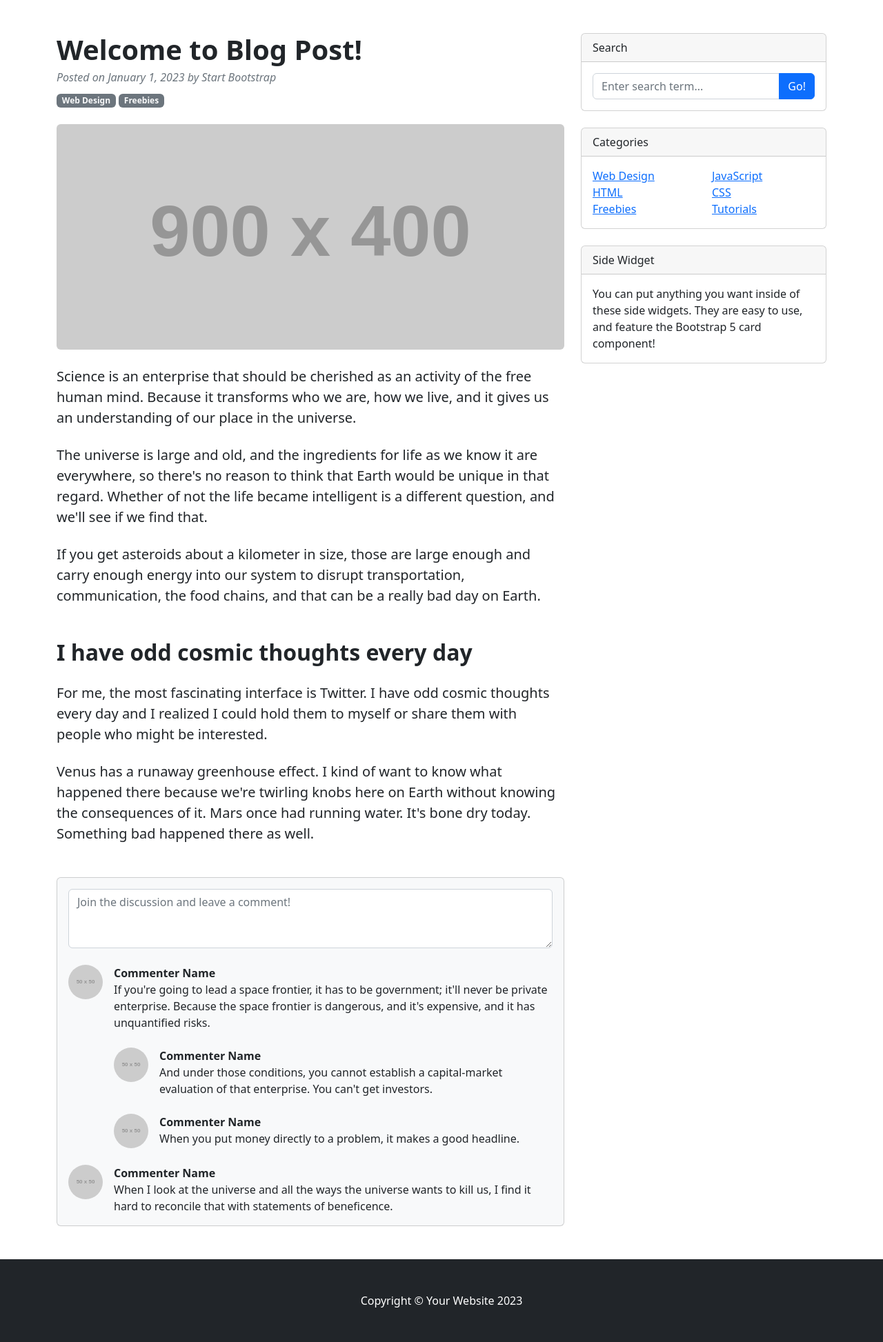
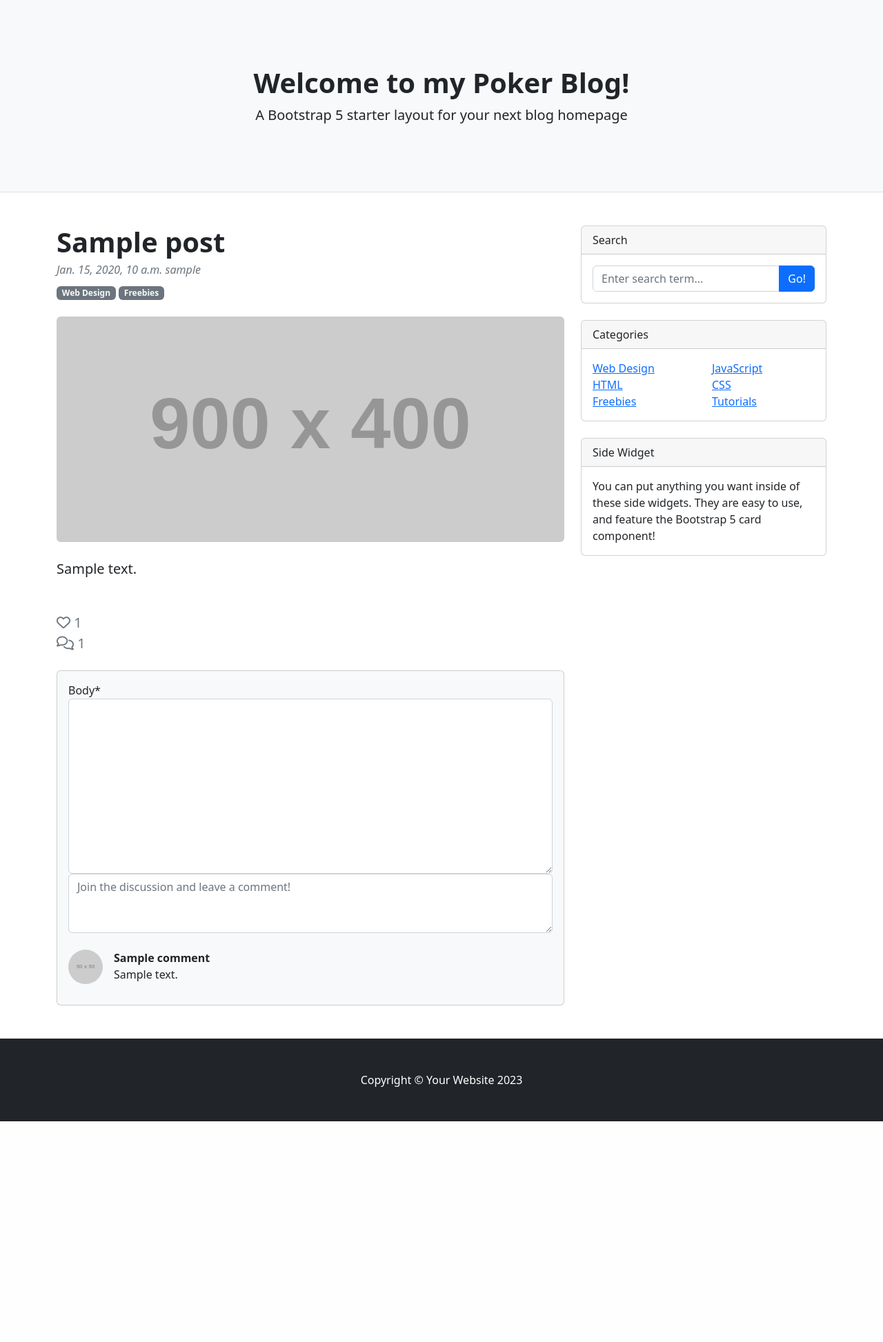
Before and after one commit to t0bes1/blog-poker, a Django app: a page that uses templates/post_detail.html in a window 1280 px wide. Shown: the part 56-2002 px from the top of the page at 69% size. After the commit the page ends 1682 px from the top, so only its background shows below. Run offline with Django 3.2, Linux system fonts and the light colour scheme; tables that the repository leaves empty hold one stand-in row (values such as "Sample post"); grey boxes labelled with a size stand in for pictures from a placeholder-image service; some libraries are stand-ins or nearby versions.

Commit message:
Add comments to post detail

```diff
--- a/pokerblog/settings.py
+++ b/pokerblog/settings.py
@@ -47,8 +47,11 @@
     'django.contrib.staticfiles',
     'cloudinary',
     'django_summernote',
+    'crispy_forms',
     'blog',
 ]
+
+CRISPY_TEMPLATE_PACK = 'bootstrap4'
 
 MIDDLEWARE = [
     'django.middleware.security.SecurityMiddleware',
--- a/templates/base.html
+++ b/templates/base.html
@@ -10,6 +10,7 @@
         <link rel="icon" type="image/x-icon" href="../media/favicon.ico" />
         <!-- Core theme CSS (includes Bootstrap)-->
         <link href="../static/css/styles.css" rel="stylesheet" />
+        <script src="https://kit.fontawesome.com/042d21b2dd.js" crossorigin="anonymous"></script>
     </head>
     <body>
         <!-- Responsive navbar-->
--- a/templates/post_detail.html
+++ b/templates/post_detail.html
@@ -1,33 +1,6 @@
-<!DOCTYPE html>
-<html lang="en">
-    <head>
-        <meta charset="utf-8" />
-        <meta name="viewport" content="width=device-width, initial-scale=1, shrink-to-fit=no" />
-        <meta name="description" content="" />
-        <meta name="author" content="" />
-        <title>Blog Post - Start Bootstrap Template</title>
-        <!-- Favicon-->
-        <link rel="icon" type="image/x-icon" href="../media/favicon.ico" />
-        <!-- Core theme CSS (includes Bootstrap)-->
-        <link href="../static/css/styles_post.css" rel="stylesheet" />
-    </head>
-    <body>
-        <!-- Responsive navbar-->
-        <nav class="navbar navbar-expand-lg navbar-dark bg-dark">
-            <div class="container">
-                <a class="navbar-brand" href="#!">Start Bootstrap</a>
-                <button class="navbar-toggler" type="button" data-bs-toggle="collapse" data-bs-target="#navbarSupportedContent" aria-controls="navbarSupportedContent" aria-expanded="false" aria-label="Toggle navigation"><span class="navbar-toggler-icon"></span></button>
-                <div class="collapse navbar-collapse" id="navbarSupportedContent">
-                    <ul class="navbar-nav ms-auto mb-2 mb-lg-0">
-                        <li class="nav-item"><a class="nav-link" href="#">Home</a></li>
-                        <li class="nav-item"><a class="nav-link" href="#!">About</a></li>
-                        <li class="nav-item"><a class="nav-link" href="#!">Contact</a></li>
-                        <li class="nav-item"><a class="nav-link active" aria-current="page" href="#">Blog</a></li>
-                    </ul>
-                </div>
-            </div>
-        </nav>
-        <!-- Page content-->
+{% extends "base.html" %}
+{% block content %}
+{% load crispy_forms_tags %}
         <div class="container mt-5">
             <div class="row">
                 <div class="col-lg-8">
@@ -36,9 +9,9 @@
                         <!-- Post header-->
                         <header class="mb-4">
                             <!-- Post title-->
-                            <h1 class="fw-bolder mb-1">Welcome to Blog Post!</h1>
+                            <h1 class="fw-bolder mb-1">{{ post.title }}</h1>
                             <!-- Post meta content-->
-                            <div class="text-muted fst-italic mb-2">Posted on January 1, 2023 by Start Bootstrap</div>
+                            <div class="text-muted fst-italic mb-2">{{ post.created_on }} {{ post.author }}</div>
                             <!-- Post categories-->
                             <a class="badge bg-secondary text-decoration-none link-light" href="#!">Web Design</a>
                             <a class="badge bg-secondary text-decoration-none link-light" href="#!">Freebies</a>
@@ -47,52 +20,42 @@
                         <figure class="mb-4"><img class="img-fluid rounded" src="https://dummyimage.com/900x400/ced4da/6c757d.jpg" alt="..." /></figure>
                         <!-- Post content-->
                         <section class="mb-5">
-                            <p class="fs-5 mb-4">Science is an enterprise that should be cherished as an activity of the free human mind. Because it transforms who we are, how we live, and it gives us an understanding of our place in the universe.</p>
-                            <p class="fs-5 mb-4">The universe is large and old, and the ingredients for life as we know it are everywhere, so there's no reason to think that Earth would be unique in that regard. Whether of not the life became intelligent is a different question, and we'll see if we find that.</p>
-                            <p class="fs-5 mb-4">If you get asteroids about a kilometer in size, those are large enough and carry enough energy into our system to disrupt transportation, communication, the food chains, and that can be a really bad day on Earth.</p>
-                            <h2 class="fw-bolder mb-4 mt-5">I have odd cosmic thoughts every day</h2>
-                            <p class="fs-5 mb-4">For me, the most fascinating interface is Twitter. I have odd cosmic thoughts every day and I realized I could hold them to myself or share them with people who might be interested.</p>
-                            <p class="fs-5 mb-4">Venus has a runaway greenhouse effect. I kind of want to know what happened there because we're twirling knobs here on Earth without knowing the consequences of it. Mars once had running water. It's bone dry today. Something bad happened there as well.</p>
+                            <p class="fs-5 mb-4">{{ post.content | safe }}</p>
                         </section>
+                        <div class="fs-5 mb-4">
+                            <div class="col-2">
+                                <div class="text-secondary">
+                                    <i class="far fa-heart"></i> {{ post.number_of_likes }}
+                                </div>
+                            </div>
+                            <div class="col-2">
+                                {% with comments.count as total_comments %}
+                                <div class="text-secondary">
+                                    <i class="far fa-comments"></i> {{ total_comments }}
+                                </div>
+                                {% endwith %}
+                            </div>
+                        </div>
                     </article>
                     <!-- Comments section-->
                     <section class="mb-5">
                         <div class="card bg-light">
                             <div class="card-body">
                                 <!-- Comment form-->
-                                <form class="mb-4"><textarea class="form-control" rows="3" placeholder="Join the discussion and leave a comment!"></textarea></form>
-                                <!-- Comment with nested comments-->
-                                <div class="d-flex mb-4">
-                                    <!-- Parent comment-->
-                                    <div class="flex-shrink-0"><img class="rounded-circle" src="https://dummyimage.com/50x50/ced4da/6c757d.jpg" alt="..." /></div>
-                                    <div class="ms-3">
-                                        <div class="fw-bold">Commenter Name</div>
-                                        If you're going to lead a space frontier, it has to be government; it'll never be private enterprise. Because the space frontier is dangerous, and it's expensive, and it has unquantified risks.
-                                        <!-- Child comment 1-->
-                                        <div class="d-flex mt-4">
-                                            <div class="flex-shrink-0"><img class="rounded-circle" src="https://dummyimage.com/50x50/ced4da/6c757d.jpg" alt="..." /></div>
-                                            <div class="ms-3">
-                                                <div class="fw-bold">Commenter Name</div>
-                                                And under those conditions, you cannot establish a capital-market evaluation of that enterprise. You can't get investors.
-                                            </div>
-                                        </div>
-                                        <!-- Child comment 2-->
-                                        <div class="d-flex mt-4">
-                                            <div class="flex-shrink-0"><img class="rounded-circle" src="https://dummyimage.com/50x50/ced4da/6c757d.jpg" alt="..." /></div>
-                                            <div class="ms-3">
-                                                <div class="fw-bold">Commenter Name</div>
-                                                When you put money directly to a problem, it makes a good headline.
-                                            </div>
-                                        </div>
-                                    </div>
-                                </div>
+                                <form method="POST" class="mb-4">
+                                    {{ comment_form | crispy }}
+                                    {% csrf_token %}
+                                    <textarea class="form-control" rows="3" placeholder="Join the discussion and leave a comment!"></textarea>
+                                </form>
                                 <!-- Single comment-->
+                                {% for comment in comments %}
                                 <div class="d-flex">
                                     <div class="flex-shrink-0"><img class="rounded-circle" src="https://dummyimage.com/50x50/ced4da/6c757d.jpg" alt="..." /></div>
                                     <div class="ms-3">
-                                        <div class="fw-bold">Commenter Name</div>
-                                        When I look at the universe and all the ways the universe wants to kill us, I find it hard to reconcile that with statements of beneficence.
+                                        <div class="fw-bold">{{ comment.name }}</div>
+                                        {{ comment.body | linebreaks }}
                                     </div>
+                                {% endfor %}
                                 </div>
                             </div>
                         </div>
@@ -140,13 +103,4 @@
                 </div>
             </div>
         </div>
-        <!-- Footer-->
-        <footer class="py-5 bg-dark">
-            <div class="container"><p class="m-0 text-center text-white">Copyright &copy; Your Website 2023</p></div>
-        </footer>
-        <!-- Bootstrap core JS-->
-        <script src="https://cdn.jsdelivr.net/npm/bootstrap@5.2.3/dist/js/bootstrap.bundle.min.js"></script>
-        <!-- Core theme JS-->
-        <script src="js/scripts.js"></script>
-    </body>
-</html>
+{% endblock %}
```
